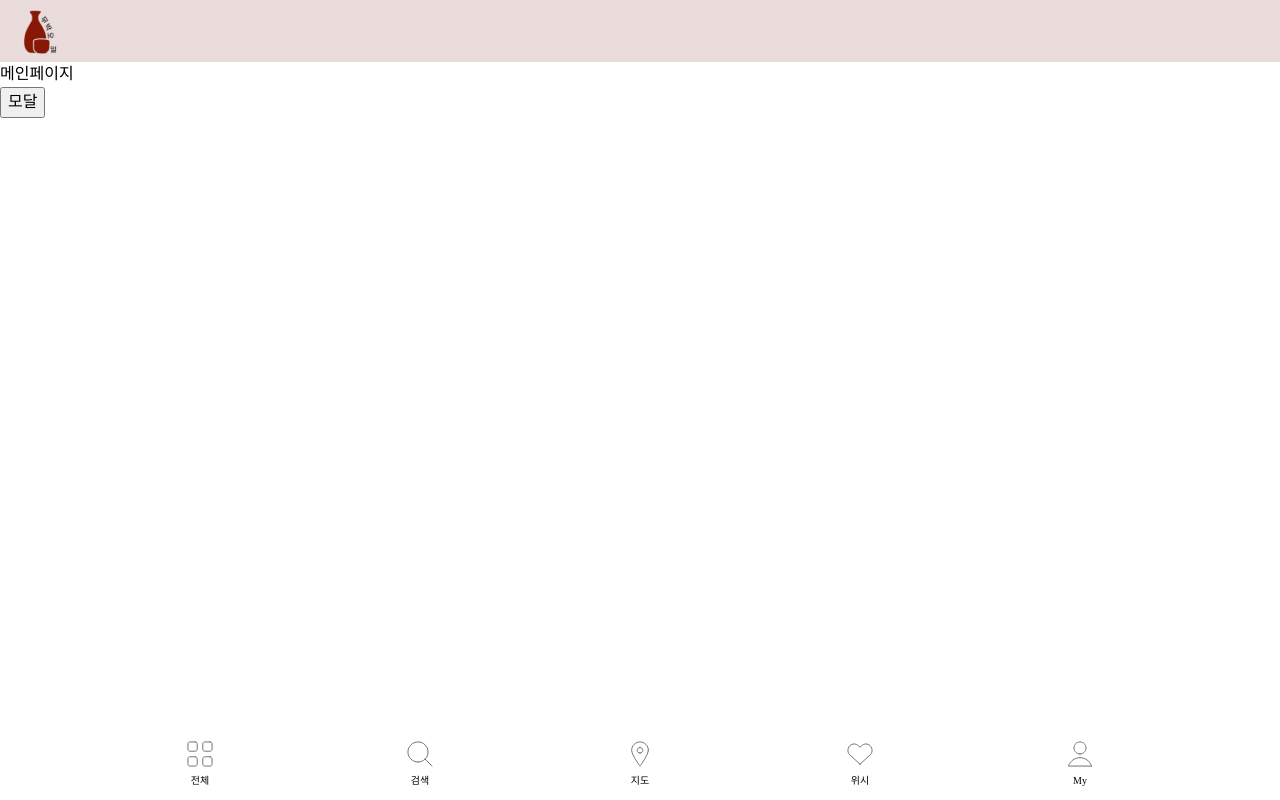
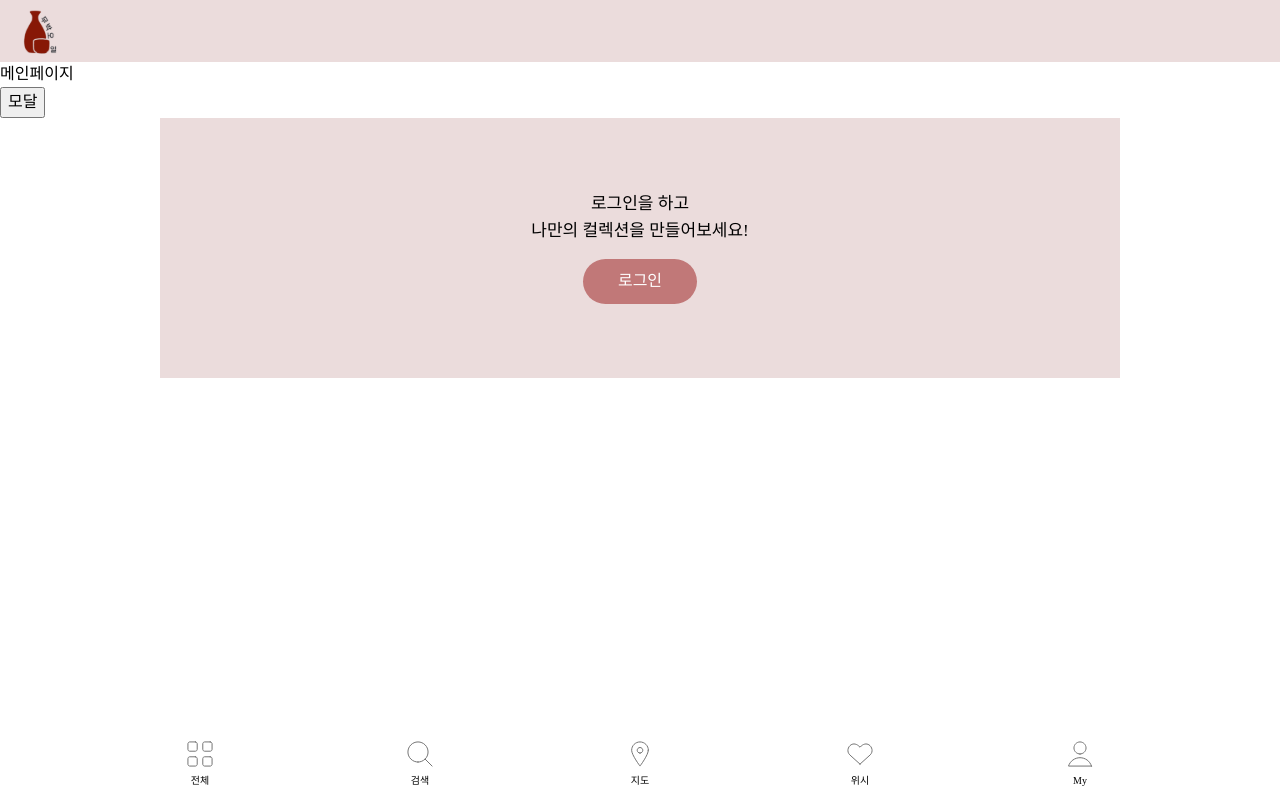
Before and after one commit to PDA-MUBAKOIL/client, a React (Create React App) app: page / in a window 1280 px wide. Built offline with nearby package versions, Linux system fonts and the light colour scheme; a web font is replaced by a local one.

Commit message:
feat: 배너 구현

```diff
--- /dev/null
+++ b/src/components/common/Banner.tsx
@@ -0,0 +1,35 @@
+import React from 'react';
+import { Container, Text } from '@mantine/core';
+import styled from 'styled-components';
+
+const BannerContainer = styled(Container)`
+  background-color: #EBDCDC;
+  height: 260px;
+  display: flex;
+  flex-direction: column;
+  justify-content: center;
+  align-items: center;
+`
+
+const BannerFont = styled(Text)`
+  font-size: 17px;
+`
+
+const LoginButton = styled.div`
+  background-color: #C17878;
+  padding: 10px 35px;
+  max-width: 115px;
+  border-radius: 99px;
+  color: #fff;
+  margin-top: 15px;
+`
+
+export default function Banner() {
+  return (
+    <BannerContainer>
+      <BannerFont>로그인을 하고</BannerFont>
+      <BannerFont>나만의 컬렉션을 만들어보세요!</BannerFont>
+      <LoginButton onClick={() => console.log('로그인 페이지로 이동')}>로그인</LoginButton>
+    </BannerContainer>
+  )
+}
--- a/src/routes/mainLayout.tsx
+++ b/src/routes/mainLayout.tsx
@@ -6,6 +6,7 @@ import Footer from '../components/common/Footer';
 
 import DetailItem from '../components/common/Modal/DetailItem';
 import ModalContainer from '../components/common/Modal/ModalContainer';
+import Banner from '../components/common/Banner';
 
 export default function MainLayout() {
   // 전역적으로 관리해야하는 state
@@ -40,6 +41,7 @@ export default function MainLayout() {
       <Navbar />
       <Outlet />
       <button onClick={() => setIsShow(true)}>모달</button>
+      <Banner />
       <Footer/>
     </>
   )
```
